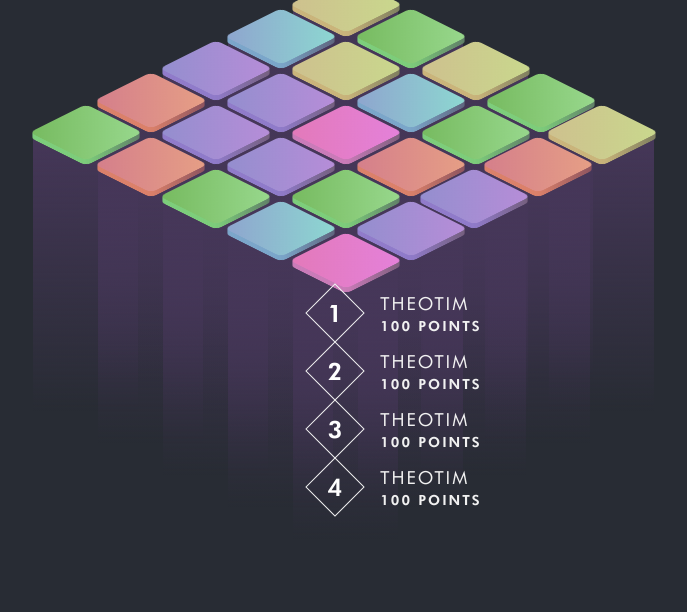
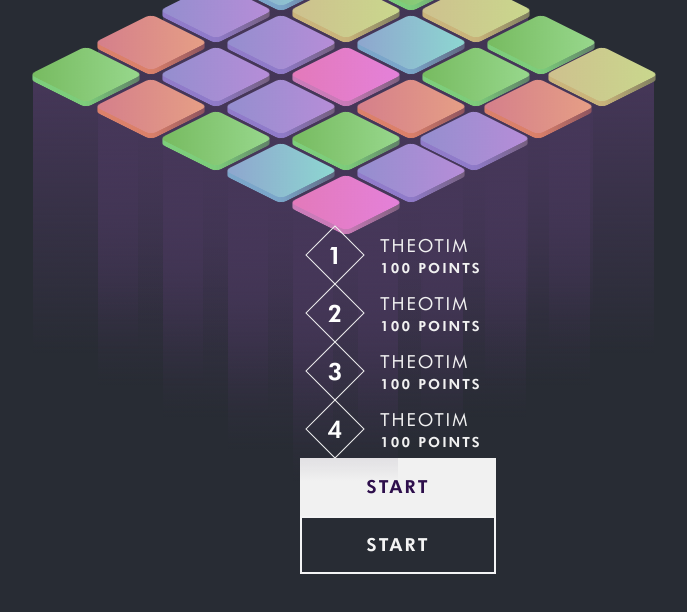
Before and after one commit to Lynch-cai/dice_game, a React (Create React App) app in the folder front/: page / in a window 1280 px wide. Shown: the top 612 px of the page, without its empty margins (242-929 px from the left). Built offline with nearby package versions, Linux system fonts and the light colour scheme.

Commit message:
[Feat] Add primary and secondary button

```diff
--- a/front/src/App.js
+++ b/front/src/App.js
@@ -1,6 +1,7 @@
 import './App.css';
 import { GameTable } from './components/organisms/GameTable';
 import { User } from './components/molecules/User';
+import { Button } from './components/atoms/Button';
 
 function App() {
   return (
@@ -11,6 +12,8 @@ function App() {
         <User diamond_content="2" first_content="Theotim" second_content="100 points" />
         <User diamond_content="3" first_content="Theotim" second_content="100 points" />
         <User diamond_content="4" first_content="Theotim" second_content="100 points" />
+        <Button content="Start" type="secondary" />
+        <Button content="Start" type="primary" />
       </header>
     </div>
   );
--- /dev/null
+++ b/front/src/components/atoms/Button.jsx
@@ -0,0 +1,42 @@
+import React from 'react';
+import styled from 'styled-components';
+
+// type: secondary
+export const Button = ({ content, type }) => (
+  <Container type={type}>
+    <Content>{content}</Content>
+  </Container>
+);
+
+const Container = styled('div')`
+  padding: 1rem 4rem;
+  box-sizing: content-box;
+  background: ${(props) => (props.type == 'secondary' ? '#F1F1F1' : 'none')};
+  border: ${(props) =>
+    props.type == 'secondary'
+      ? 'transparent solid 0.125rem'
+      : 'rgba(255, 255, 255, 0.95) 0.125rem solid'};
+  color: ${(props) => (props.type == 'secondary' ? '#2E0F4C' : 'rgba(255, 255, 255, 0.95)')};
+  transition: background-color 0.15s ease;
+  cursor: pointer;
+  &:hover {
+    background-color: ${(props) =>
+      props.type == 'secondary' ? 'rgba(255, 255, 255, 0.85)' : 'rgba(255, 255, 255, 0.1)'};
+  }
+  &:active {
+    background-color: ${(props) =>
+      props.type == 'secondary' ? 'rgba(255, 255, 255, 0.75)' : 'rgba(255, 255, 255, 0.2)'};
+  }
+`;
+
+const Content = styled('div')`
+  font-weight: 600;
+  font-size: 1.125rem;
+  line-height: 1.375rem;
+  text-align: center;
+  letter-spacing: 0.12em;
+  text-transform: uppercase;
+  &::selection {
+    background: none;
+  }
+`;
```
